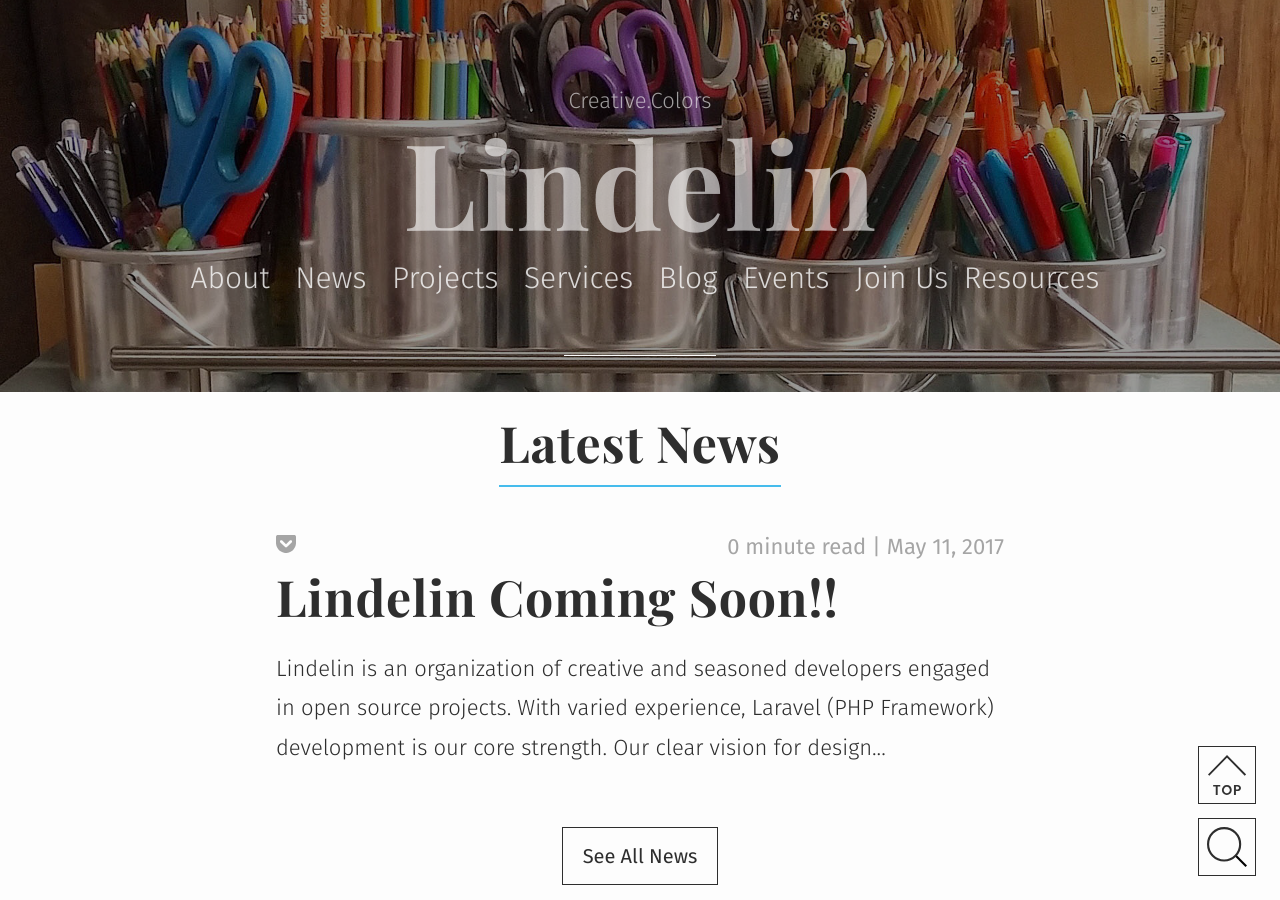
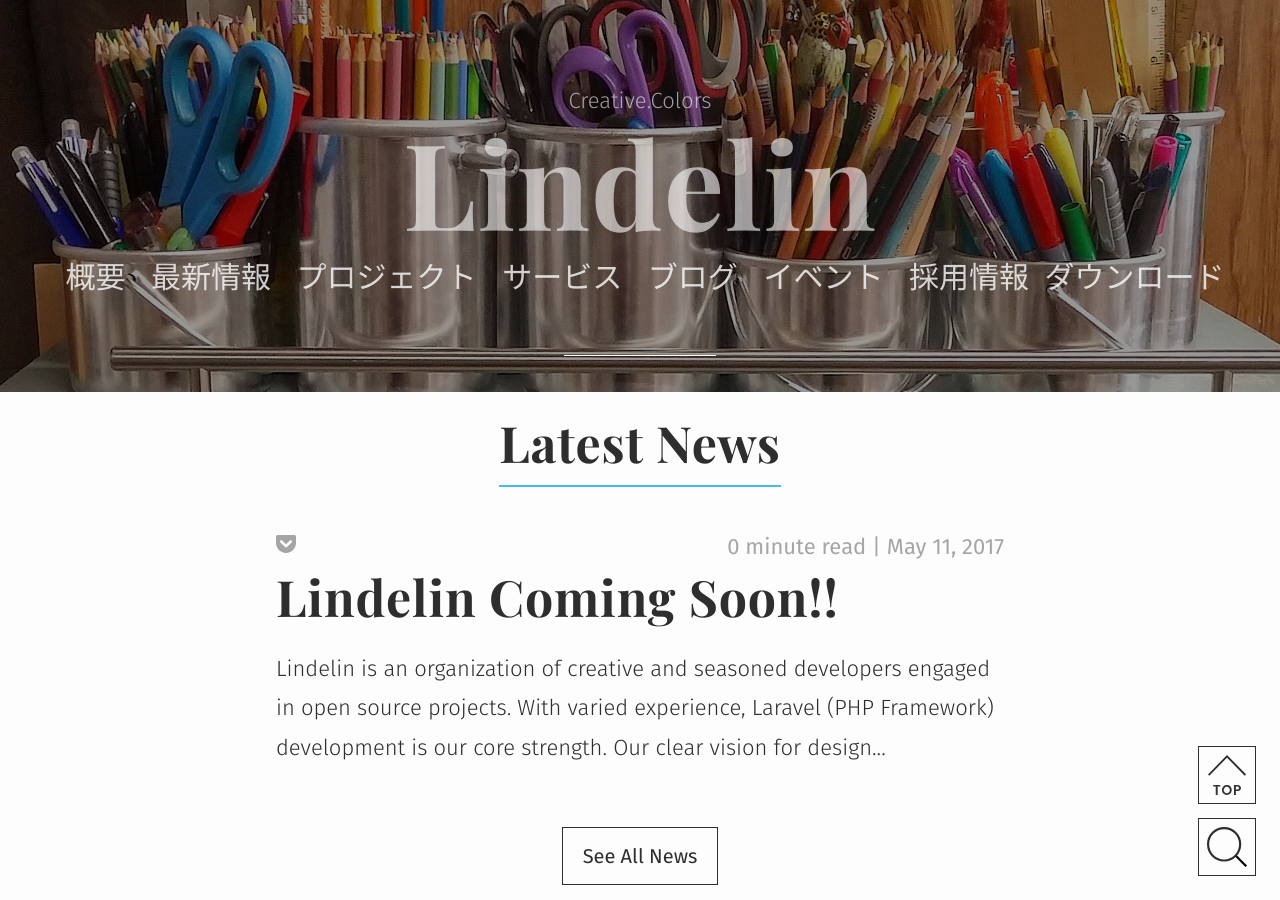
Before and after one commit to yusukesatou/lindelin-jp, a Jekyll site: the page built from index.html, in a window 1280 px wide and 900 px high, scrolled down 329 px. Built offline with Jekyll 4.4.1, drawn with Linux system fonts in a browser that asks for light colours; comment, search, counter and statistics services are not loaded; some of the changed text lies outside the part shown.

Commit message:
日本語化
(cherry picked from commit 435c51f)

```diff
--- a/_data/nav-links.yml
+++ b/_data/nav-links.yml
@@ -1,16 +1,16 @@
-- title: About
+- title: 概要
   url: /about/
-- title: News
+- title: 最新情報
   url: /blog/categories/news/
-- title: Projects
+- title: プロジェクト
   url: /projects/
-- title: Services
+- title: サービス
   url: /services/
-- title: Blog
+- title: ブログ
   url: /blog/
-- title: Events
+- title: イベント
   url: /events/
-- title: Join Us
+- title: 採用情報
   url: /careers/
-- title: Resources
+- title: ダウンロード
   url: /resources/
--- a/pages/about.html
+++ b/pages/about.html
@@ -1,9 +1,8 @@
 ---
 layout: page
-title: About
+title: Lindelinについて
 description: >-
-  Lindelin is a word from J.R.R. Tolkien's elvish language named Quenya and
-  means "melody"
+  Lindelinはクエンヤ語というJ.R.R.トルキンのエルフ言語で、「メロディー」という意味です。
 introduction: >-
   Lindelin is an organization of creative and seasoned developers engaged in
   open source projects. With varied experience, Laravel (PHP Framework)
```
Also changed, not shown: images/featured/Lindelinについて-tn.jpg (renamed from images/featured/about-tn.jpg), images/featured/Lindelinについて.jpg (renamed from images/featured/about.jpg).
